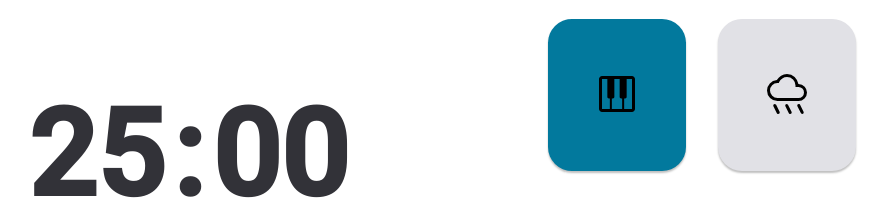
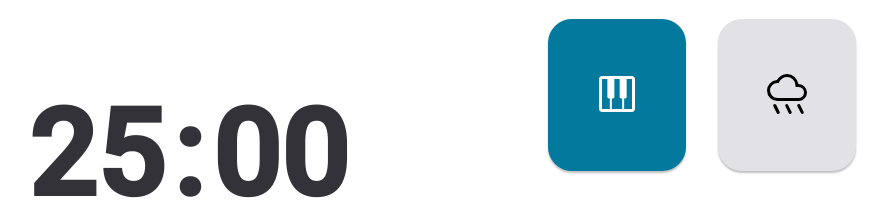
Before and after one commit to emidiovaleretto/focus-timer-app-v2, a plain HTML site: page index.html in a window 1280 px wide. Both pictures are taken after a click on the button 815 px from the left and 308 px from the top of the page. Shown: the part 213-413 px from the top of the page, without its empty margins (198-1086 px from the left). Drawn offline with Linux system fonts and the light colour scheme.

Commit message:
chore: create an utility class to change icon background when active

```diff
--- a/assets/css/style.css
+++ b/assets/css/style.css
@@ -110,3 +110,8 @@ body {
 .active {
   background: #02799d;
 }
+
+.active img[src*="svg"] {
+  filter: invert(100%) sepia(100%) saturate(0%) hue-rotate(0deg)
+    brightness(100%) contrast(100%);
+}
```
